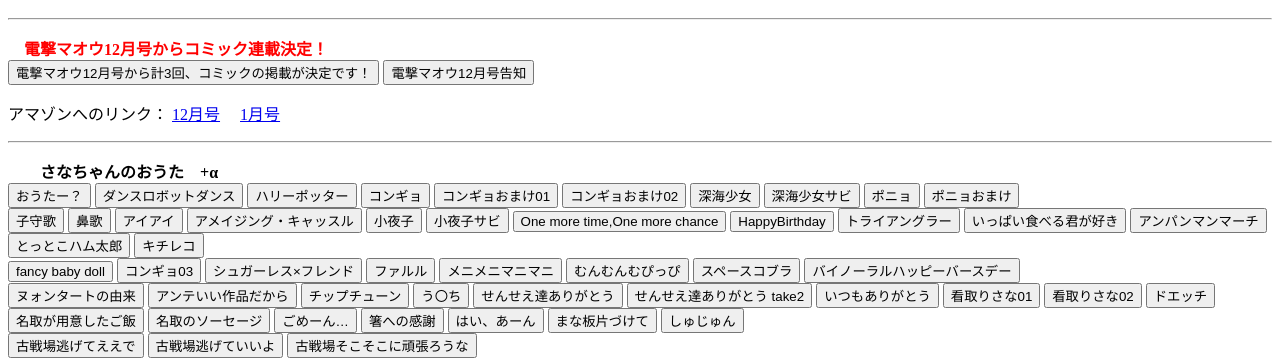
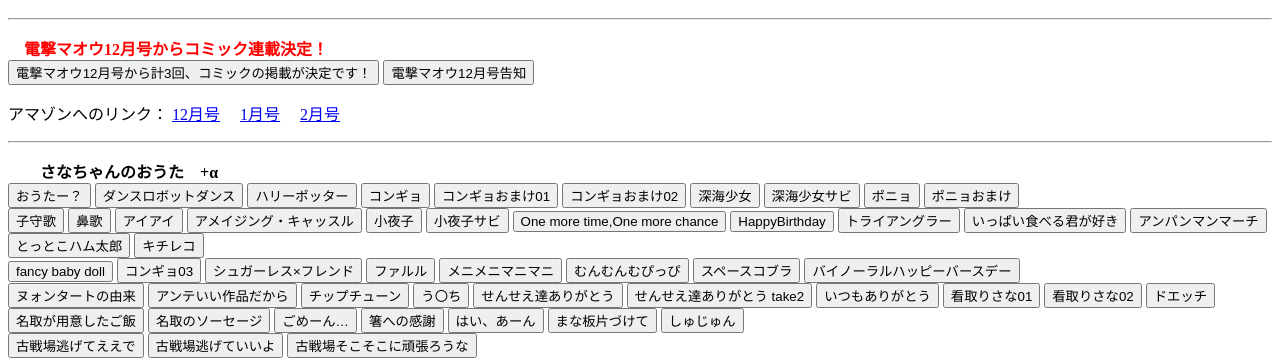
Before and after one commit to sanabutton/sanabutton.github.io, a Jekyll site: the page built from index.html, in a window 1280 px wide and 900 px high, scrolled down 685 px. Shown: the part 154-514 px from the top of the window. Built offline with Jekyll 4.4.1, drawn with Linux system fonts in a browser that asks for light colours; comment, search, counter and statistics services are not loaded.

Commit message:
電撃マオウ2月号の購入ページへのリンクを追加
resolved https://github.com/sanabutton/sanabutton.github.io/issues/267

```diff
--- a/index.html
+++ b/index.html
@@ -48,8 +48,10 @@
 <button type="button" class="sounds" data-file="たのしいハロウィンだナース/電撃マオウ12月号告知">電撃マオウ12月号告知</button>
 
 <p>アマゾンへのリンク：
-  <a href="https://www.amazon.co.jp/dp/B07HSJW7G7/">12月号</a>
+  <a href="https://www.amazon.co.jp/dp/B07HSJW7G7">12月号</a>
   <a href="https://www.amazon.co.jp/dp/B07K147LTW">1月号</a>
+  <a href="https://www.amazon.co.jp/dp/B07KZHVHF8">2月号</a>
+
 </p>
 {% include contents.html %}
 
```
